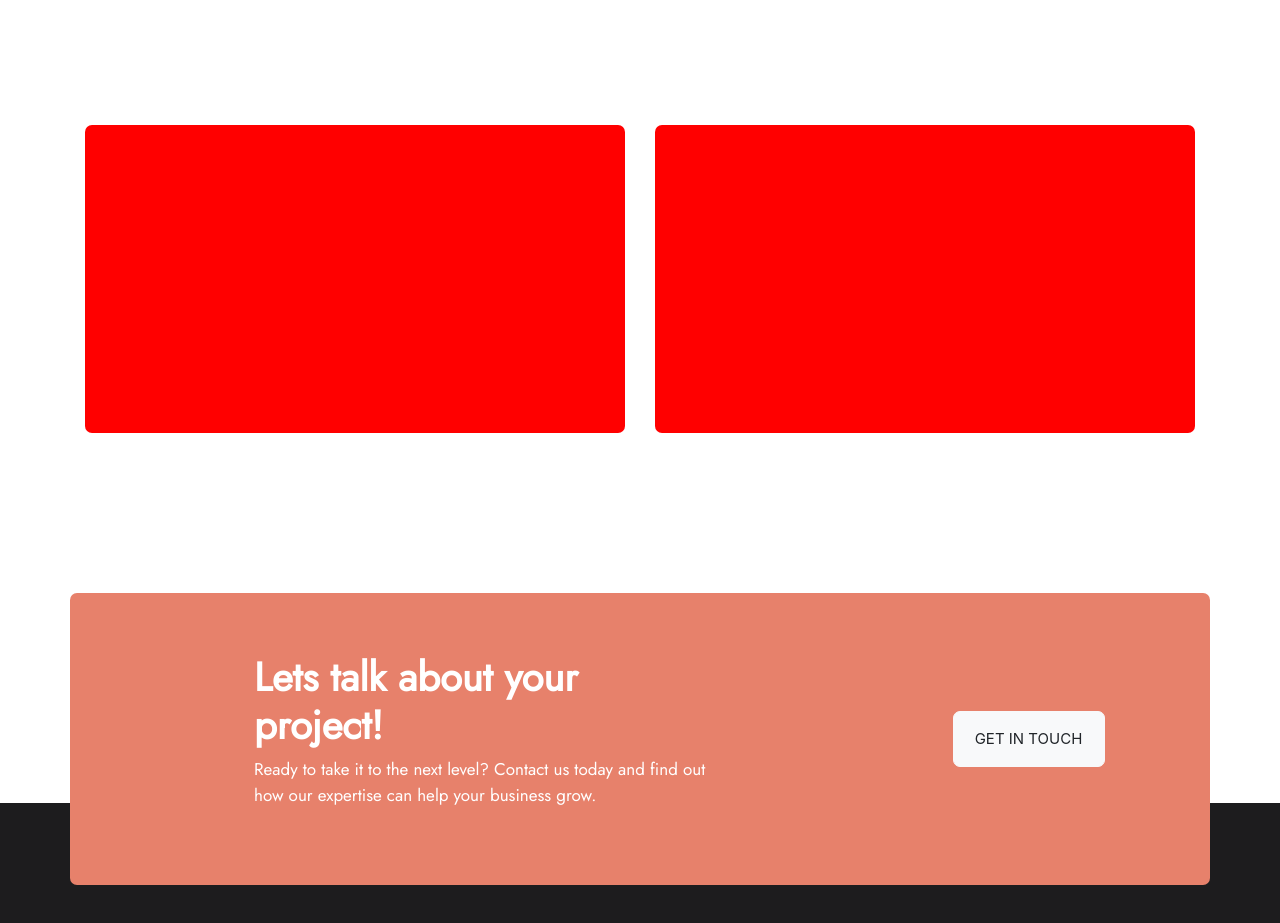
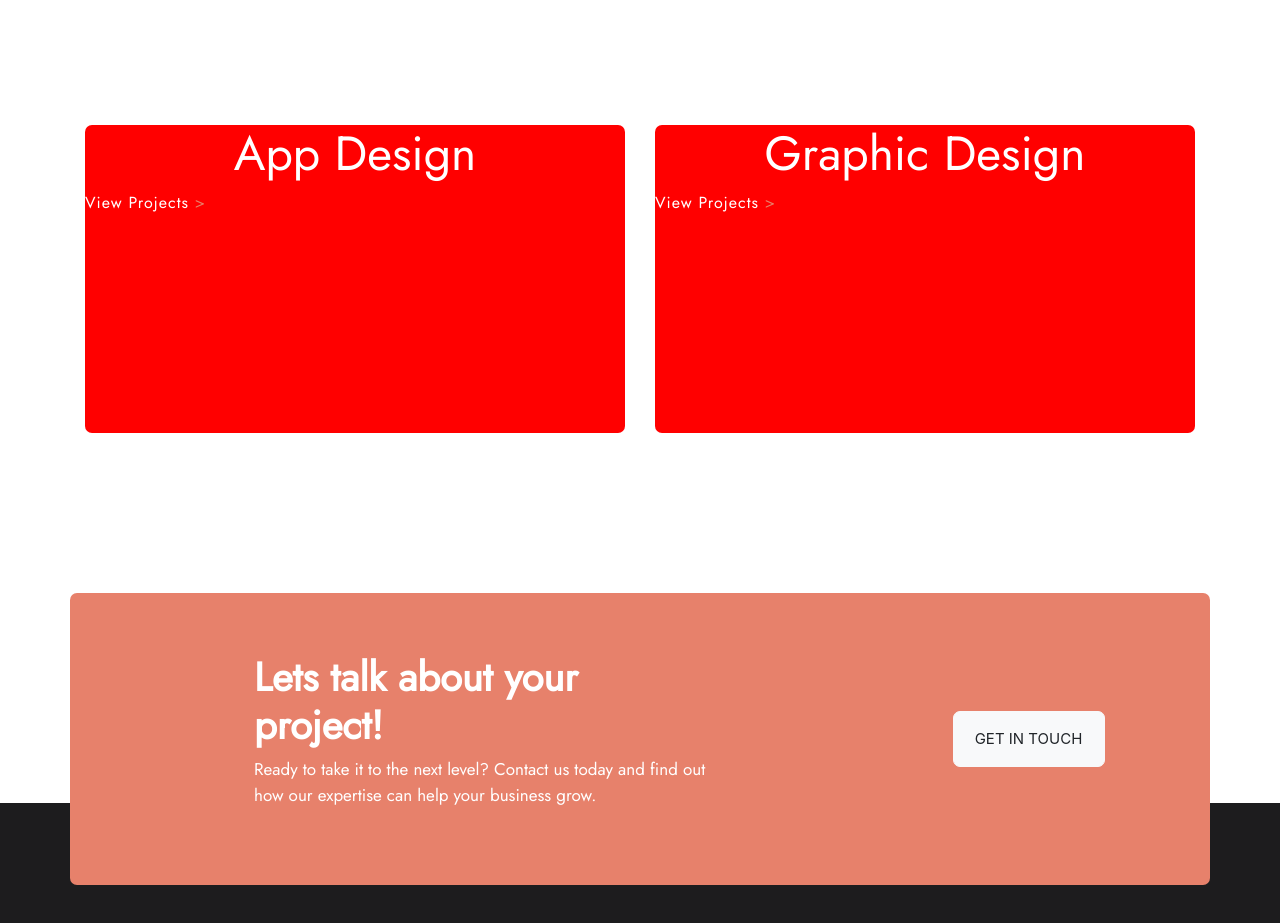
Before and after one commit to juliusvdw/Designo-website, a plain HTML site: page web-design.html in a window 1280 px wide. Shown: the part 1560-2483 px from the top of the page. Drawn offline with nearby package versions, Linux system fonts and the light colour scheme.

Commit message:
categories-section complete with content

```diff
--- a/web-design.html
+++ b/web-design.html
@@ -138,14 +138,30 @@
             <div class="row categories-row">
                     <div class="col-lg-6 h-100">
                         <div class="categories-app-design h-100" >
-
+                                <div class="categories-image-wrapper w-100 h-100">
+                                    <h1 class="mx-auto section2-heading text-center">
+                                        App Design
+                                    </h1>
+                                    <p class="section2-link" href="#">
+                                        View Projects
+                                        <span class="arrow">></span>
+                                    </p>
+                                </div>
                         </div>
 
                     </div>
 
                     <div class = 'col-lg-6 h-100'>
                         <div class = 'categories-graphic-design h-100'>
-
+                                <div class="categories-image-wrapper w-100 h-100">
+                                    <h1 class="mx-auto section2-heading text-center">
+                                        Graphic Design
+                                    </h1>
+                                    <p class="section2-link" href="#">
+                                        View Projects
+                                        <span class="arrow">></span>
+                                    </p>
+                                </div>
                         </div>
                     </div>
             </div>
```
